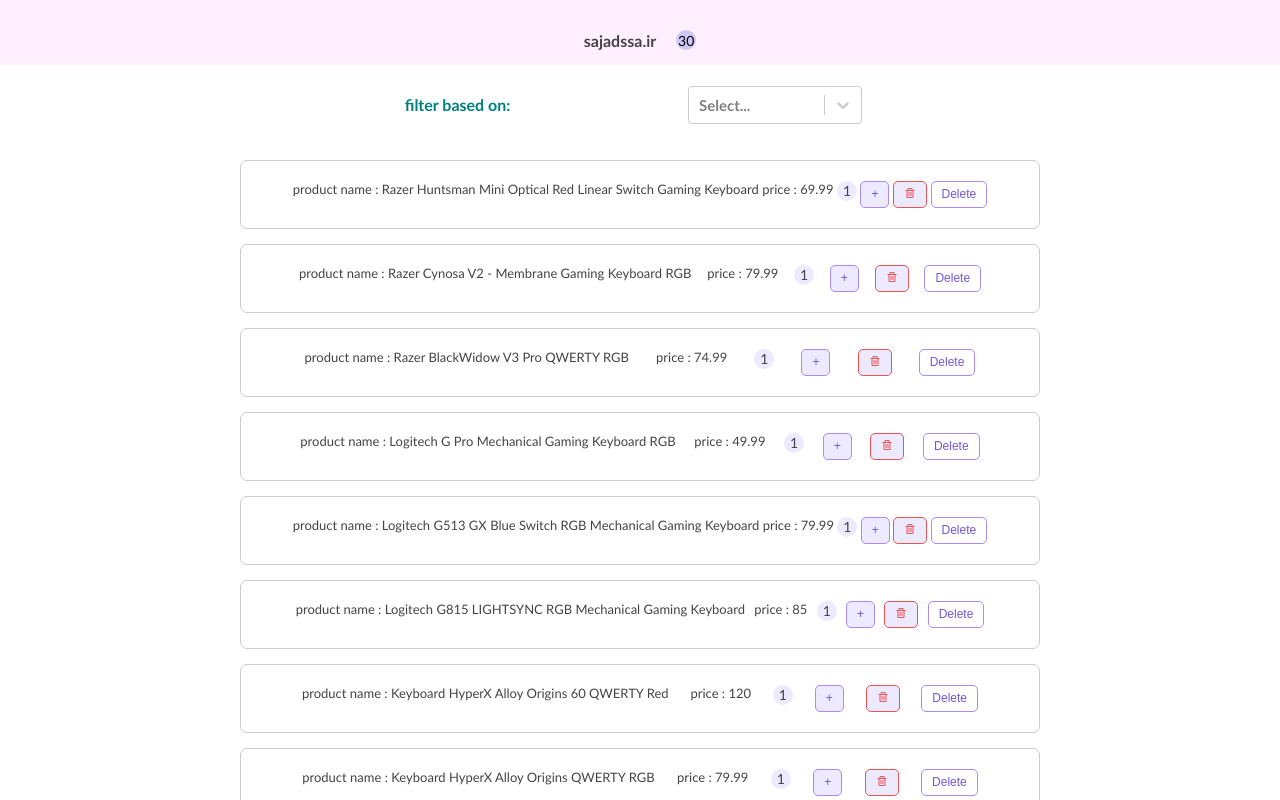
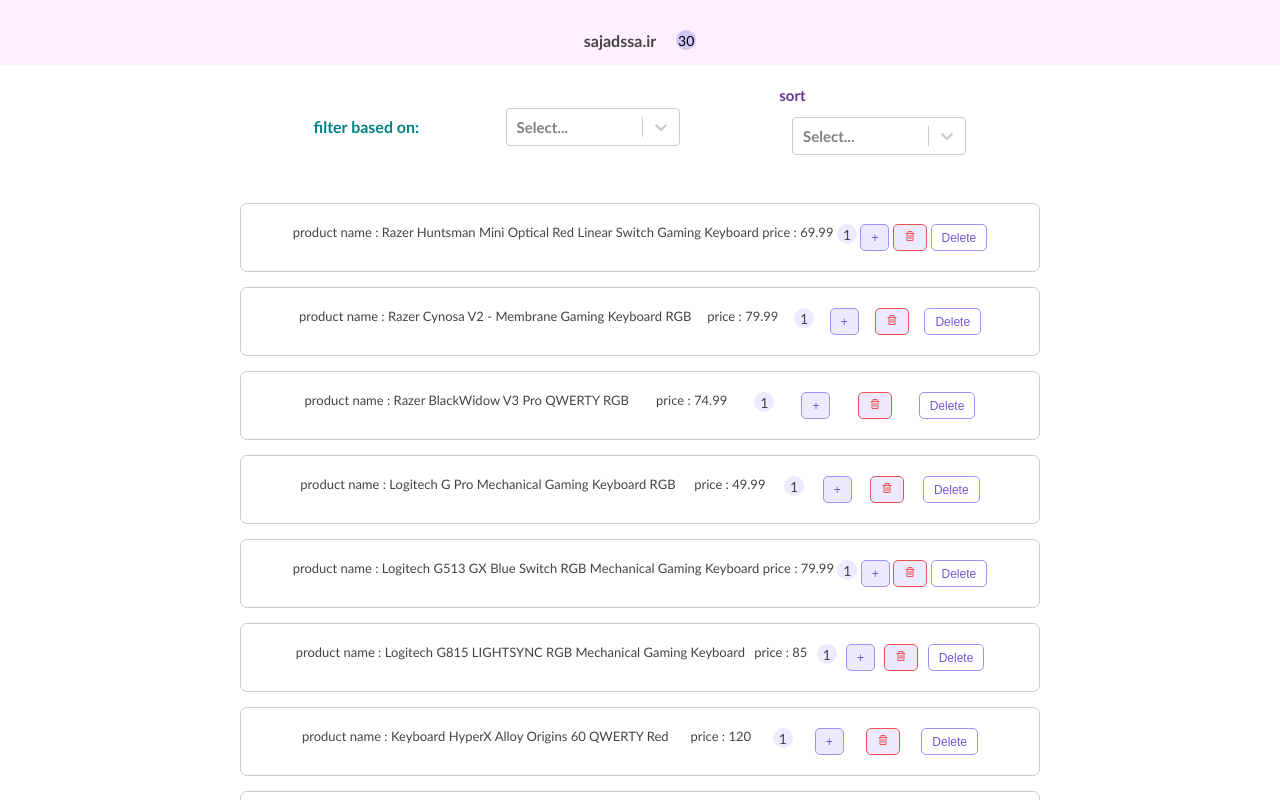
Before and after one commit to Sajadssa/React.js, a React (Create React App) app in the folder first-app/: page / in a window 1280 px wide. Shown: the top 800 px of the page. Built offline with nearby package versions, Linux system fonts and the light colour scheme.

Commit message:
sort products based on price and use of lodash library to order optimaization

```diff
--- a/first-app/package.json
+++ b/first-app/package.json
@@ -6,6 +6,7 @@
     "@testing-library/jest-dom": "^5.16.5",
     "@testing-library/react": "^13.4.0",
     "@testing-library/user-event": "^13.5.0",
+    "lodash": "^4.17.21",
     "react": "^18.2.0",
     "react-dom": "^18.2.0",
     "react-icons": "^4.7.1",
--- a/first-app/src/component/Filter/Filter.jsx
+++ b/first-app/src/component/Filter/Filter.jsx
@@ -13,13 +13,31 @@
       { value: 'microphone', label: 'microphone' },
 
    ];
+   const sortoptions = [
+      { value: 'highest', label: 'highest' },
+      { value: 'lowest', label: 'lowest' },
+
+
+   ];
 
    // we get dispatch from productsList.jsx
    const [value, setValue] = useState('');
+   const [sort, setSort] = useState('');
+
+
    const dispatch = UseProductsActions();
+
    const changeHandler = (selectedOption) => {
       dispatch({ type: "filter", selectedOption })
+      dispatch({ type: "sort", selectedOption:sort })
       setValue(selectedOption)
+      console.log(selectedOption);
+
+   }
+   const sortHandler = (selectedOption) => {
+      dispatch({ type: "sort", selectedOption })
+      setSort(selectedOption)
+      //first check piping
       console.log(selectedOption);
 
    }
@@ -29,7 +47,12 @@
           filter based on:
           {/* instead of select this way we can use select-react library for select option
           im so tired and tomarrow will be coutinue */}
-           <div>
+          <Select className={styles.selectContainer}
+             value={value}
+             onChange={changeHandler}
+             options={options}
+          />
+
             {/* <select onChange={changeHandler} value={value}>
                 <option value="">All</option>
                 <option value="mouse">Mouse</option>
@@ -37,17 +60,30 @@
                 <option value="webcam">webcam</option>
                 <option value="microphone">microphone</option>
             </select> */}
-             <Select className={styles.select}
-                value={value}
-                onChange={changeHandler}
-                options={options}
-             />
 
+         <div className={styles.selectContainer}>
+             <span>sort</span>
+
+            <Select className={styles.selectContainer}
+               value={sort}
+               onChange={sortHandler}
+               options={sortoptions}
+            />
+         </div>
            </div>
 
 
 
-        </div>
+
+
+
+
+
+
+
+
+
+
      );
 }
 
--- a/first-app/src/component/Filter/filter.module.css
+++ b/first-app/src/component/Filter/filter.module.css
@@ -11,7 +11,7 @@
 
 }
 
-.select{
+.selectContainer{
     padding: .8rem;
     color: rebeccapurple;
     font-size: 15px;
--- a/first-app/src/component/Providers/ProductsProvider.jsx
+++ b/first-app/src/component/Providers/ProductsProvider.jsx
@@ -1,7 +1,8 @@
 import React, { useReducer } from "react";
 import { useContext } from "react";
 // import fake data from api
-import {productsData} from "./../db/Products";
+import { productsData } from "./../db/Products";
+import _ from 'lodash';
 //1.create context object
   const ProductContext = React.createContext();
 //add new context for setState count or setCount
@@ -87,6 +88,48 @@
           return updatedProducts;
         }
       }
+      case "sort": {
+        const products = [...state];
+        const value = action.selectedOption.value;
+        if (value === "lowest") {
+
+          // sort by price
+          //first one clone from products because sort is mutated
+        return  _.orderBy(products, ['price'], ['asc']); // Use Lodash to sort array by 'price asc'
+
+        }
+        //   const sortProducts=products.sort((a, b) => {
+        //     if (a.price > b.price) {
+        //       return 1;
+        //     }
+        //     if (a.price < b.price) {
+        //       return -1;
+        //     }
+        //     return 0;
+        //   });
+        //   return sortProducts;
+        // }
+        else {
+          return _.orderBy(products, ['price'], ['desc']); // Use Lodash to sort array by 'price desc'
+
+        }
+          // const products = [...state];
+          // const sortProducts = products.sort((a, b) => {
+          //   if (a.price < b.price) {
+          //     return 1;
+          //   }
+          //   if (a.price > b.price) {
+          //     return -1;
+          //   }
+          //   return 0;
+          // });
+          // return sortProducts;
+
+        }
+
+
+
+
       default:
       return state;
 
```
Also changed, not shown: 1 other file (tests, documents, lock files or other folders).
